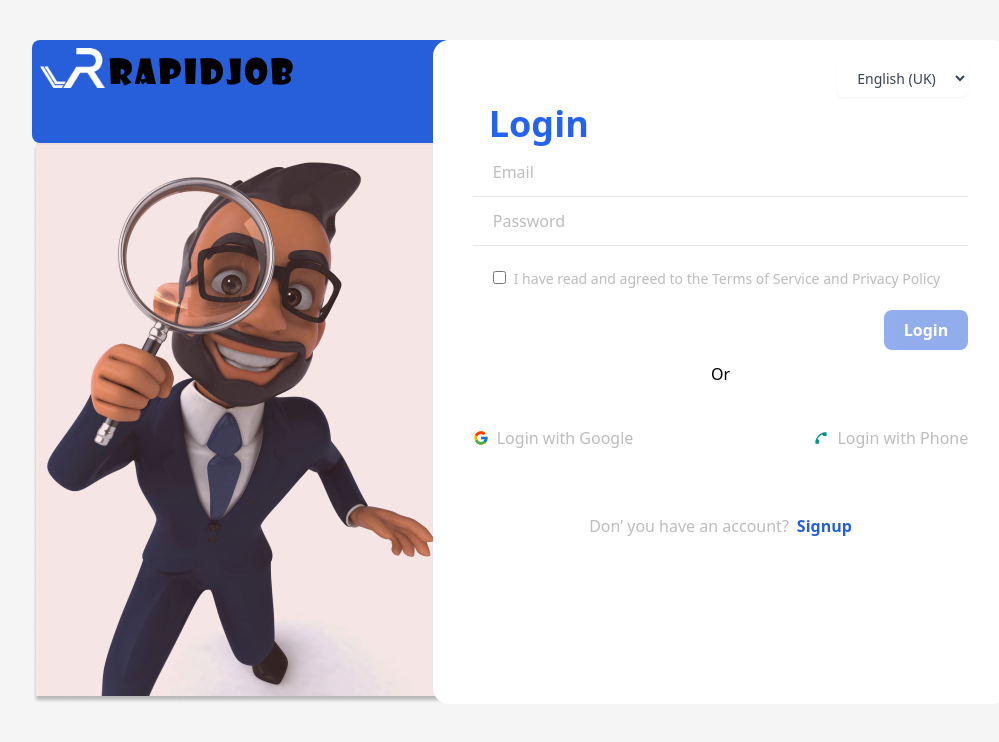
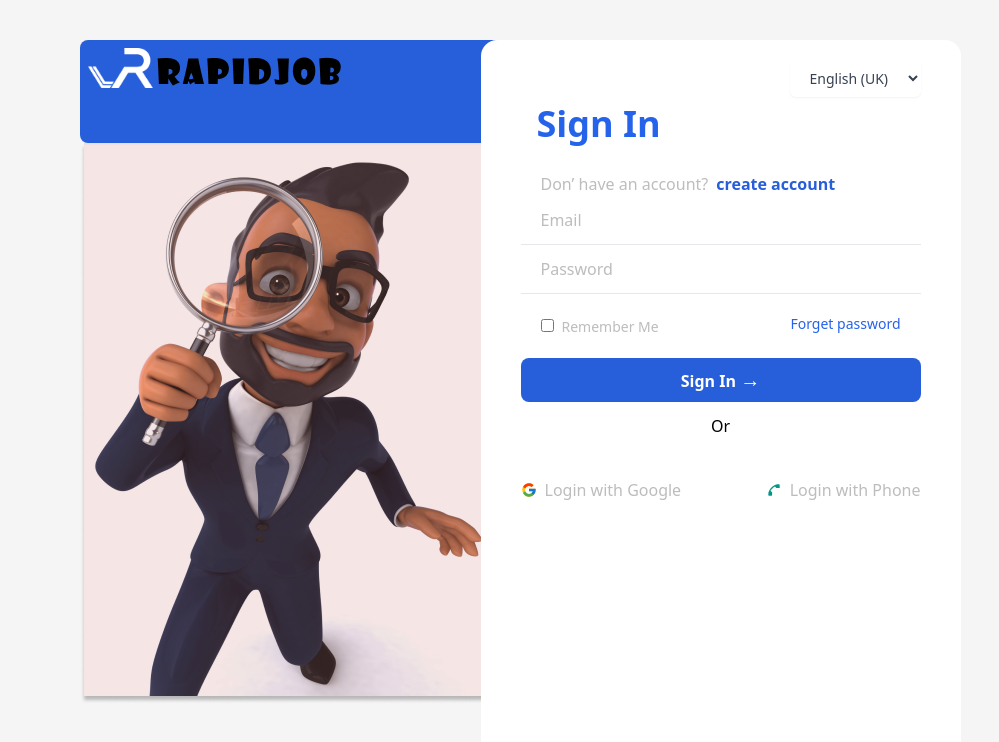
Before and after one commit to RapiidJob/Frontend, a React (Vite) app: page /login in a window 1280 px wide. Shown: the top 742 px of the page, without its empty margins (120-1119 px from the left). Built offline with nearby package versions, Linux system fonts and the light colour scheme.

Commit message:
Not found page and backend is added

```diff
--- a/src/App.jsx
+++ b/src/App.jsx
@@ -1,5 +1,7 @@
 import { ToastContainer } from "react-toastify";
 import { Outlet } from "react-router-dom";
+import 'react-toastify/dist/ReactToastify.css'; // Ensure this import is included to style the toast notifications
+
 function App() {
   return (
     <>
--- a/src/main.jsx
+++ b/src/main.jsx
@@ -16,6 +16,8 @@ import PrivateRoute from "./components/PrivateRoute.jsx";
 import LoginScreen from "./screens/LoginScreen.jsx";
 import EmployerRegistration from "./screens/EmployerRegistration.jsx";
 import WorkerRegistration from "./screens/WorkerRegistration.jsx";
+import ResetScreen from "./screens/ResetScreen.jsx";
+import NotFoundScreen from "./screens/NotFoundScreen.jsx";
 const router = createBrowserRouter(
   createRoutesFromElements(
     <Route path="/" element={<App />}>
@@ -24,10 +26,14 @@ const router = createBrowserRouter(
       <Route path="/login" element={<LoginScreen />} />
       <Route path="/employer_register" element={<EmployerRegistration />} />
       <Route path="/worker_register" element={<WorkerRegistration />} />
+      <Route path="/verification/:userId" element={<WorkerRegistration />} />
+      <Route path="/reset" element={<ResetScreen />} />
       {/* Registered users */}
       <Route path="" element={<PrivateRoute />}>
         <Route path="/hiddenpage" element={<HomeScreen />} />
       </Route>
+      {/* Catch all other routes */}
+      <Route path="*" element={<NotFoundScreen />} /> {/* Add the 404 route */}
 
     </Route>
   )
--- a/src/screens/EmployerRegistration.jsx
+++ b/src/screens/EmployerRegistration.jsx
@@ -1,6 +1,47 @@
+import { useState } from "react";
+import { useNavigate } from "react-router-dom";
+import { useSelector, useDispatch} from "react-redux";
 import LanguageSelector from "../components/LanguageSelector";
+import axios from "axios";
 import { FcGoogle, FcPhone } from "react-icons/fc";
+import { setLoading } from "../features/auth/authSlice";
 const EmployerRegistration = () => {
+  const BaseUrl = import.meta.env.VITE_API_BASE_URL;
+  const navigate = useNavigate();
+  const [error, setError] = useState("");
+  const [agreed, setAgreed] = useState(false);
+  const [email, setEmail] = useState("");
+  const [name, setName] = useState("");
+  const [password, setPassword] = useState("");
+  const [confirmPassword, setConfirmPassword] = useState("");
+  const isLoading = useSelector((state)=>state.auth.loading)
+  const dispatch = useDispatch()
+
+
+  const handleRegistration = async (e) => {
+    e.preventDefault()
+
+    if (password != confirmPassword) {
+      setError("password does not match");
+    }
+    dispatch(setLoading(true))
+
+    try {
+      const res = await axios.post(`${BaseUrl}/accounts/register/`, {
+        email,
+        password,
+        first_name: name,
+        account_type: "Employer",
+      });
+      console.log(res.data);
+      navigate("/login");
+      dispatch(setLoading(false))
+    } catch (error) {
+      // console.log(error);
+      setError(JSON.stringify(error.response.data));
+      dispatch(setLoading(false))
+    }
+  };
   return (
     <div className="bg-bgColor md:flex  justify-center p-10">
       <div className="">
@@ -33,36 +74,52 @@ const EmployerRegistration = () => {
           <input
             className="placeholder:text-tertiary px-5 py-3 block w-full border-b outline-none"
             type="text"
-            placeholder="Full Name"
+            placeholder="Name"
+            value={name}
+            onChange={(e) => setName(e.target.value)}
           />
           <input
             className="placeholder:text-tertiary px-5 py-3 block w-full border-b outline-none"
             type="text"
             placeholder="Email"
+            value={email}
+            onChange={(e) => setEmail(e.target.value)}
           />
           <input
             className="placeholder:text-tertiary px-5 py-3 block w-full border-b outline-none"
-            type="text"
+            type="password"
             placeholder="Password"
+            value={password}
+            onChange={(e) => setPassword(e.target.value)}
           />
           <input
             className="placeholder:text-tertiary px-5 py-3 block w-full border-b outline-none"
-            type="text"
+            type="password"
             placeholder="Confirm Password"
+            value={confirmPassword}
+            onChange={(e) => setConfirmPassword(e.target.value)}
           />
         </form>
+        <p className="text-center text-red-500 font-semibold w-[400px]">{error}</p>
         <div className="text-center p-5">
-          <input type="checkbox" name="" id="" />
-          <span className="text-tertiary text-sm px-2">
+          <input
+            type="checkbox"
+            id="agree"
+            checked={agreed}
+            onChange={(e) => setAgreed(e.target.checked)}
+          />
+          <label htmlFor="agree" className="text-tertiary text-sm px-2">
             I have read and agreed to the Terms of Service and Privacy Policy
-          </span>
+          </label>
         </div>
         <div className="md:flex block justify-end gap-5">
-          <button className="text-black hidden md:block  bg-slate-600 font-semibold rounded-lg px-5 py-2 hover:brightness-110">
-            Cancel
-          </button>
-          <button className="text-white w-full md:w-auto bg-primary font-semibold rounded-lg px-5 py-2 hover:brightness-110">
-            Submit
+          <button type="submit"
+            disabled={!agreed}
+            onClick={handleRegistration}
+            className={`text-white w-full md:w-auto bg-primary font-semibold rounded-lg px-5 py-2 hover:brightness-110 ${
+              !agreed ? "opacity-50 cursor-not-allowed" : ""
+            }`}>
+            {isLoading? "Signup...":<>Signup</>}
           </button>
         </div>
         <p className="text-center mt-3">Or</p>
--- a/src/screens/LoginScreen.jsx
+++ b/src/screens/LoginScreen.jsx
@@ -1,63 +1,62 @@
 import axios from "axios";
 import { useState, useEffect } from "react";
-import { useDispatch, useSelector } from 'react-redux';
+import { useDispatch, useSelector } from "react-redux";
 import { FcGoogle, FcPhone } from "react-icons/fc";
 import { Link, useNavigate } from "react-router-dom";
-import { toast } from "react-toastify";
 
 import LanguageSelector from "../components/LanguageSelector";
 
 // import {loginUser, selectIsLoggedIn, setError } from ''
-import { setLoading,setUser, selectIsLoggedIn  } from "../features/auth/authSlice";
+import {
+  setLoading,
+  setUser,
+  selectIsLoggedIn,
+} from "../features/auth/authSlice";
 
 const LoginScreen = () => {
-  const navigate = useNavigate()
-  const [error, setError] = useState("")
-  const [agreed, setAgreed] = useState(false);
+  const BaseUrl = import.meta.env.VITE_API_BASE_URL;
+  const navigate = useNavigate();
+  const [error, setError] = useState("");
   const [email, setEmail] = useState("");
   const [password, setPassword] = useState("");
   const dispatch = useDispatch();
   const isLoggedIn = useSelector(selectIsLoggedIn);
+  const isLoading  = useSelector((state)=>state.auth.loading)
 
-  useEffect(()=>{
-    if(isLoggedIn){
-      navigate("/")
+  useEffect(() => {
+    if (isLoggedIn) {
+      navigate("/");
     }
-
-  },[isLoggedIn, navigate])
+  }, [isLoggedIn, navigate]);
   const handleLogin = async (e) => {
     e.preventDefault();
     dispatch(setLoading(true));
     try {
-      const response = await axios.post('http://localhost:8000/accounts/login/', {
+      const response = await axios.post(`${BaseUrl}/accounts/login/`, {
         email,
         password,
       });
 
-      console.log(response.data)
+      console.log(response.data);
 
       // Assuming your backend returns user data and token upon successful login
       const { user, token } = response.data;
-      // console.log("hello")
-      console.log(user)
-      console.log(token.access)
+      console.log(user);
+      console.log(token.access);
 
       // Save token to local storage or cookie for persistent login
-      localStorage.setItem('token', token.access);
-      // Update Redux state with authenticated user
+      localStorage.setItem("token", token.access);
       dispatch(setUser({ user }));
-      dispatch(setLoading(false))
-      navigate("/")
+      dispatch(setLoading(false));
+      navigate("/");
     } catch (error) {
-      // const er = error.response.data
-      // console.log(er)
-      // dispatch(setError('Login failed'));
-      setError("Login failed! ")
-      dispatch(setLoading(false))
+      console.log(error.response.data.errors);
+      setError(JSON.stringify(error.response.data.errors));
+      dispatch(setLoading(false));
     }
   };
   return (
-    <div className="bg-bgColor md:flex  justify-center p-10">
+    <div className="bg-bgColor md:flex  justify-center p-10 overflow-hidden h-screen">
       <div className="">
         <div className="bg-primary flex gap-1 py-2 px-2 pb-10 rounded-tl-lg rounded-bl-lg">
           <img className="h-10" src="src/assets/logo.png" alt="logo" />
@@ -77,14 +76,24 @@ const LoginScreen = () => {
       <div className="bg-white rounded-2xl md:ml-[-2rem] px-10 py-5 ">
         <div className="flex flex-row justify-between ">
           <h3 className="font-semibold md:text-4xl text-2xl px-4 md:mt-10 mt-5 py-1 text-secondary">
-            Login
+            Sign In
           </h3>
           {/* language */}
           <span className="hidden md:block">
             <LanguageSelector />
           </span>
         </div>
-        <p>{}</p>
+        <div className="flex gap-2 justify-start px-5 md:mt-6 relative ">
+          <p className="text-center text-tertiary">
+            Don&rsquo;  have an account?
+          </p>
+          <Link
+            to="/worker_register"
+            className="no-underline text-primary font-semibold"
+          >
+            create account
+          </Link>
+        </div>
         <form className="">
           <input
             className="placeholder:text-tertiary px-5 py-3 block w-full border-b outline-none"
@@ -101,27 +110,23 @@ const LoginScreen = () => {
             onChange={(e) => setPassword(e.target.value)}
           />
         </form>
-        <div className="text-center p-5">
-          <input
-            type="checkbox"
-            id="agree"
-            checked={agreed}
-            onChange={(e) => setAgreed(e.target.checked)}
-          />
-          <label htmlFor="agree" className="text-tertiary text-sm px-2">
-            I have read and agreed to the Terms of Service and Privacy Policy
-          </label>
+        <p className="text-center text-red-500 font-semibold w-[400px]">{error}</p>
+        <div className="flex justify-between p-5">
+          <div className="text-center">
+            <input type="checkbox" />
+            <label className="text-tertiary text-sm px-2">Remember Me</label>
+          </div>
+          <Link to="/reset" className="text-blue-600 text-sm">Forget password</Link>
         </div>
-        <div className="md:flex block justify-end gap-5">
+        <div className="flex  justify-end gap-5">
           <button
             type="submit"
-            disabled={!agreed}
             onClick={handleLogin}
-            className={`text-white w-full md:w-auto bg-primary font-semibold rounded-lg px-5 py-2 hover:brightness-110 ${
-              !agreed ? "opacity-50 cursor-not-allowed" : ""
-            }`}
+            className="text-white w-full  bg-primary font-semibold rounded-lg px-5 py-2 hover:brightness-110 ${
+
+           "
           >
-            Login
+            {isLoading?"Signin....":<>Sign In <span className="font-bold text-xl">&rarr;</span></>}
           </button>
         </div>
         <p className="text-center mt-3">Or</p>
@@ -146,14 +151,7 @@ const LoginScreen = () => {
           </div>
         </div>
 
-        <div className="flex gap-2 justify-center md:mt-16 relative ">
-          <p className="text-center text-tertiary">
-            Don&rsquo; you have an account?
-          </p>
-          <Link to="/worker_register" className="no-underline text-primary font-semibold">
-            Signup
-          </Link>
-        </div>
+
         <span className="flex justify-end md:hidden">
           <LanguageSelector />
         </span>
--- a/src/screens/WorkerRegistration.jsx
+++ b/src/screens/WorkerRegistration.jsx
@@ -1,24 +1,42 @@
 import axios from "axios";
 import LanguageSelector from "../components/LanguageSelector";
 import { useState } from "react";
+import { useNavigate } from "react-router-dom";
 import { FcGoogle, FcPhone } from "react-icons/fc";
+import { useDispatch, useSelector } from "react-redux";
+import { setLoading } from "../features/auth/authSlice";
 const WorkerRegistration = () => {
-
+  const BaseUrl = import.meta.env.VITE_API_BASE_URL
+  const navigate = useNavigate()
+  const [error, setError] = useState("")
   const [agreed, setAgreed] = useState(false);
   const [email, setEmail] = useState("");
   const [name, setName] = useState("");
   const [password, setPassword] = useState("");
   const [confirmPassword, setConfirmPassword] = useState("")
+  const dispatch = useDispatch()
+  const isloading = useSelector((state)=>state.auth.loading)
   const handleRegistration = async () => {
+    if (password != confirmPassword){
+      setError("password does not match")
+    }
+    dispatch(setLoading(true))
+
     try {
-      const res = await axios.post("http://127.0.0.1:8000/accounts/register", {
+      const res = await axios.post(`${BaseUrl}/accounts/register/`, {
         email,
         password,
+        first_name:name,
         account_type:Worker
       });
       console.log(res.data)
+      navigate("/login")
+      dispatch(setLoading(false))
     } catch (error) {
-      console.log(error);
+
+      // console.log(error);
+      setError(JSON.stringify(error.response.data))
+      dispatch(setLoading(false))
     }
   };
   return (
@@ -53,7 +71,7 @@ const WorkerRegistration = () => {
           <input
             className="placeholder:text-tertiary px-5 py-3 block w-full border-b outline-none"
             type="text"
-            placeholder="Full Name"
+            placeholder="Name"
             value={name}
             onChange={(e) => setName(e.target.value)}
           />
@@ -79,6 +97,7 @@ const WorkerRegistration = () => {
             onChange={(e) => setConfirmPassword(e.target.value)}
           />
         </form>
+        <p className="text-center text-red-500 font-semibold w-[400px]">{error}</p>
         <div className="text-center p-5">
           <input
             type="checkbox"
@@ -97,7 +116,7 @@ const WorkerRegistration = () => {
             className={`text-white w-full md:w-auto bg-primary font-semibold rounded-lg px-5 py-2 hover:brightness-110 ${
               !agreed ? "opacity-50 cursor-not-allowed" : ""
             }`}>
-            Signup
+            {isloading?"Signup...":<>Signup</>}
           </button>
         </div>
         <p className="text-center mt-3">Or</p>
```
Also changed, not shown: src/screens/NotFoundScreen.jsx (added, +11 -0 lines), src/screens/ResetScreen.jsx (added, +22 -0 lines), src/screens/EmailVerification.jsx (added), src/screens/ForgetPasswordScreen.jsx (added), 1 other file (tests, documents, lock files or other folders).
